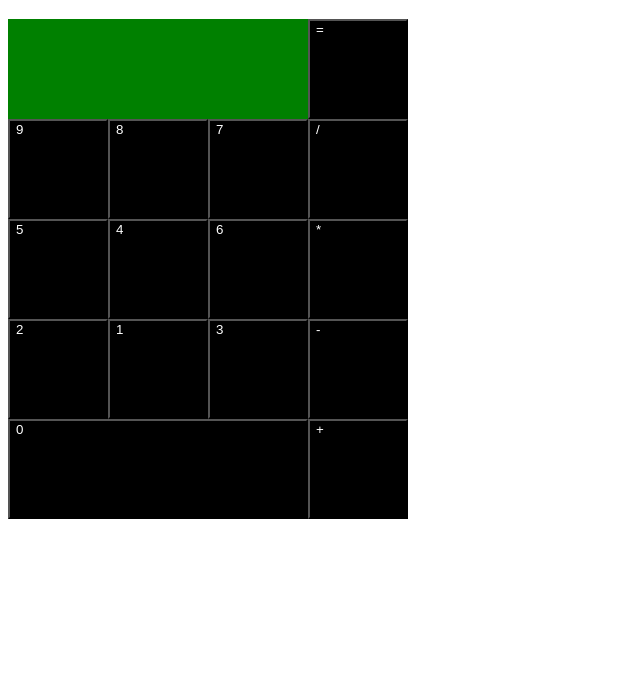
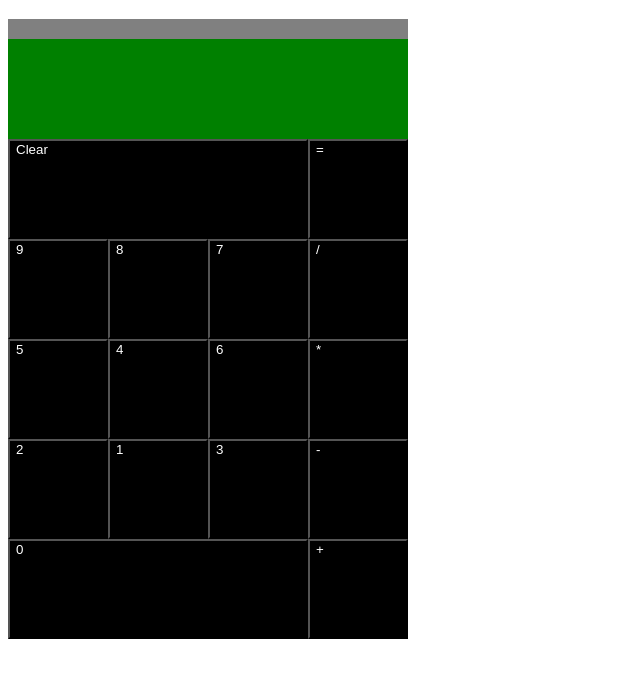
Before and after one commit to andyglover/odin-calculator, a plain HTML site: page index.html in a window 1280 px wide. Shown: the part 61-738 px from the top of the page, without its empty margins (0-640 px from the left). Drawn offline with Linux system fonts and the light colour scheme.

Commit message:
Adjust layout, add clear button

```diff
--- a/css/style.css
+++ b/css/style.css
@@ -1,11 +1,20 @@
 .calculatorContainer{
     display: flex;
+    flex-direction: column;
+    width:fit-content
+}
+.calculatorButtons{
+    display:flex;
+}
+.leftButtons,.rightButtons{
+    display:flex;
+    flex-direction: column;
 }
 .buttonRow{
     display:flex;
 }
 
-.numberButton, .operatorButton {
+.numberButton, .operatorButton, .otherButton {
     display: flex;
     height: 100px;
     width: 100px;
@@ -13,12 +22,21 @@
     background-color: black;
 }
 
+.inputField, .myConsole{
+
+    display: flex;
+
+    width: 100%;
+}
 .inputField{
+    height: 100px;
     background-color: green;
-    display: flex;
-    height: 100px;
 }
-#zero {
+.myConsole{
+    height: 20px;
+    background-color: grey;
+}
+#zero, #clr {
     width:100%;
 }
 
--- a/index.html
+++ b/index.html
@@ -9,9 +9,17 @@
 </head>
 <body>
     <h1>Calculator!</h1>
+
     <div class="calculatorContainer">
+        <div class="myConsole">
+        </div>
+    <div class="inputField"></div>
+    <div class="calculatorButtons">
+        <div class="leftButtons">
+            <div class="buttonRow">
+                <button class="otherButton" id="clr">Clear</button>
+            </div>
             <div class="numberbuttons">
-        <div class="inputField"></div>
                 <div class="buttonRow">
                     <button class="numberButton" id="9">9</button>
                     <button class="numberButton" id="8">8</button>
@@ -32,6 +40,8 @@
                     <button class="numberButton" id="zero">0</button>
                 </div>
             </div>
+        </div>
+        <div class="rightButtons">
             <div class="operatorButtons">
                 <button class="operatorButton" id="equals">=</button>
                 <button class="operatorButton" id="divide">/</button>
@@ -39,8 +49,9 @@
                 <button class="operatorButton" id="minus">-</button>
                 <button class="operatorButton" id="plus">+</button>
             </div>
-    <div class="myConsole">
         </div>
+    </div>
+
     </div>
     <script src="./src/script.js"></script>
 </body>
```
Lines whose indentation alone changed are shown as unchanged.
